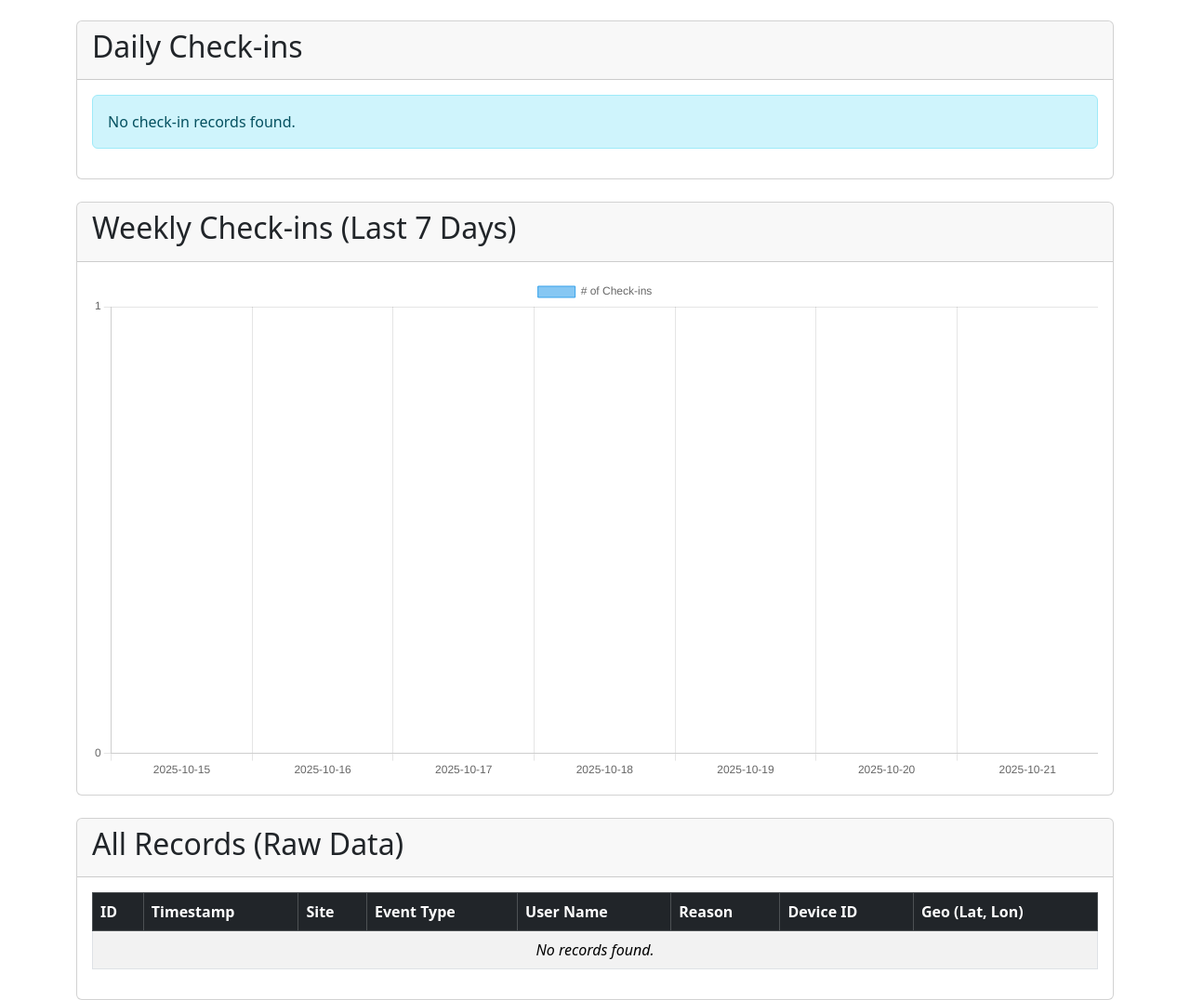
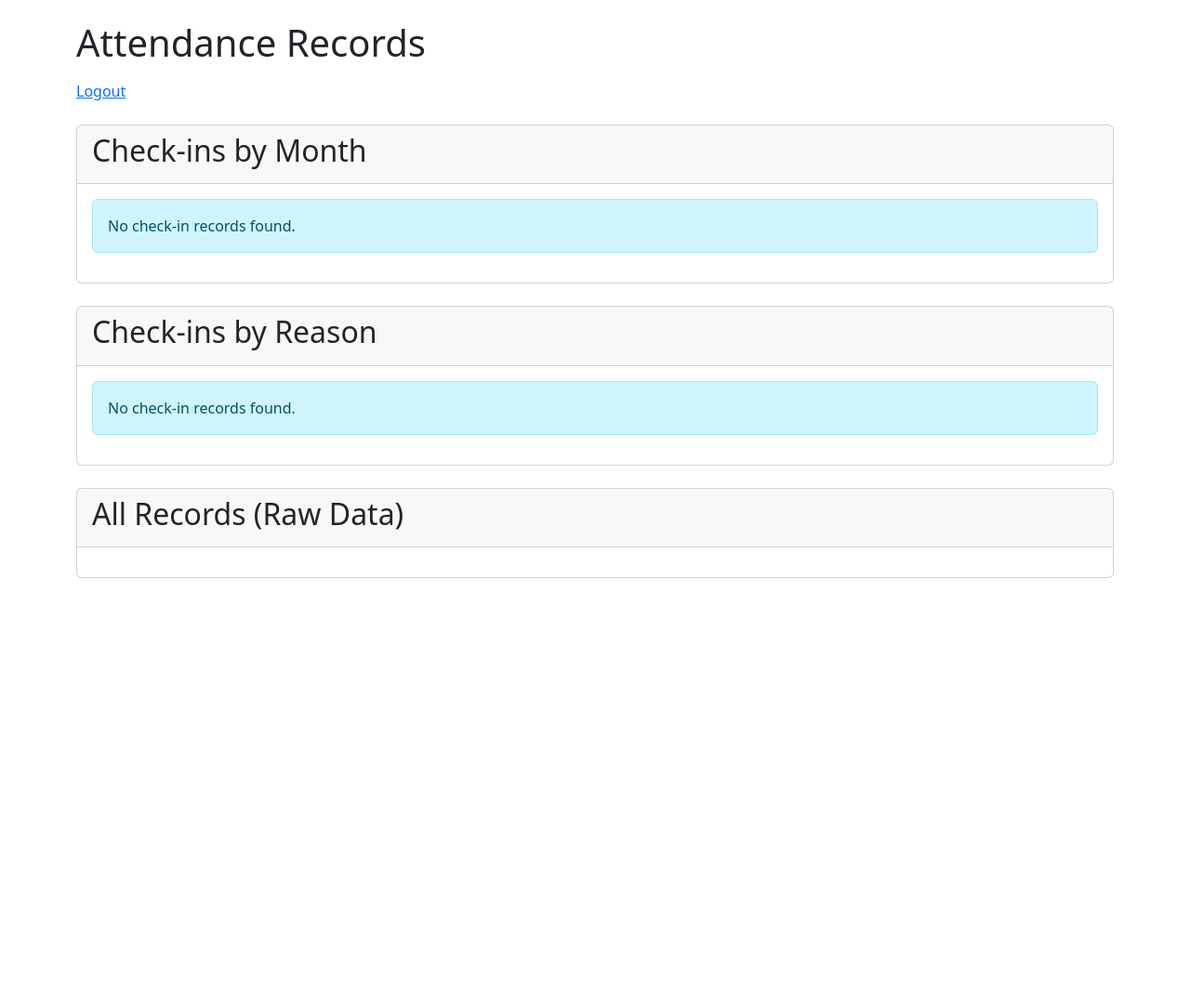
Before and after one commit to mosacko/greensboro-checkin, a FastAPI app: template app/templates/admin.html in a window 1280 px wide. Shown: the part 58-1134 px from the top of the page at 93% size. After the commit the page ends 680 px from the top, so only its background shows below. Run offline with FastAPI, Linux system fonts and the light colour scheme; the template is opened without the code that fills it, so the values that code supplies are empty.

Commit message:
feat: Update admin dashboard with monthly and reason groupings

```diff
--- a/app/main.py
+++ b/app/main.py
@@ -205,101 +205,86 @@ def admin_logout(response: Response):
 
 # Inside app/main.py
 
-@app.get("/admin", response_class=HTMLResponse)
+app.get("/admin", response_class=HTMLResponse)
 def admin_dashboard(request: Request, db: Session = Depends(get_db)):
-    """Shows the main admin dashboard with attendance records grouped by date."""
+    """Shows the main admin dashboard with attendance records grouped by month and reason."""
 
     if request.cookies.get("admin_auth") != "super_secret_token":
         return RedirectResponse(url="/admin/login")
 
     # Fetch all valid check-in records, most recent first
-    all_records = db.query(Attendance)\
-                    .filter(Attendance.event_type == "check_in", Attendance.is_valid == True)\
-                    .order_by(Attendance.timestamp_utc.desc())\
-                    .all()
+    all_records_raw = db.query(Attendance)\
+                        .filter(Attendance.event_type == "check_in", Attendance.is_valid == True)\
+                        .order_by(Attendance.timestamp_utc.desc())\
+                        .all()
 
-    # --- Format Timestamps for Display ---
+    # --- Format Timestamps and Prepare Data ---
     try:
         est_zone = ZoneInfo("America/New_York")
     except Exception:
-        est_zone = timezone.utc # Fallback to UTC if zoneinfo fails
+        est_zone = timezone.utc
         print("WARNING: Could not load America/New_York timezone. Falling back to UTC.")
 
     formatted_records = []
+    records_by_month = defaultdict(list)
+    records_by_reason = defaultdict(list)
 
-    for rec in all_records:
+    for rec in all_records_raw:
+        # Format timestamp
         if rec.timestamp_utc:
-            # Convert UTC time to EST/EDT
             timestamp_est = rec.timestamp_utc.astimezone(est_zone)
-            # Create a formatted string
-            est_str = timestamp_est.strftime('%Y-%m-%d %H:%M:%S %Z') # Includes timezone abbr (EST/EDT)
+            est_str = timestamp_est.strftime('%Y-%m-%d %H:%M:%S %Z')
+            month_key = timestamp_est.strftime('%Y-%m') # Key for month grouping (e.g., "2025-10")
+            record_date = timestamp_est.date() # Get date object for sorting later if needed
         else:
             est_str = 'N/A'
+            month_key = "Unknown Month"
+            record_date = None # Cannot determine date
 
-        # Create a dictionary or object copy to avoid modifying the original SQLAlchemy object
+        # Create dictionary for easier template access
         formatted_rec = {
             "id": rec.id,
-            "timestamp_utc": rec.timestamp_utc, # Keep original UTC if needed elsewhere
-            "timestamp_display": est_str,      # Add the formatted string
+            "timestamp_utc": rec.timestamp_utc,
+            "timestamp_display": est_str,
             "site": rec.site,
             "event_type": rec.event_type,
             "user_name": rec.user_name,
+            "visit_reason": rec.visit_reason,
             "device_local_id": rec.device_local_id,
             "geo_lat": rec.geo_lat,
             "geo_lon": rec.geo_lon,
-            "visit_reason": rec.visit_reason,
-            "local_date": rec.local_date, # Add local date
-            # Add other fields if your template uses them
+            "date_obj": record_date # Store date object if needed
         }
         formatted_records.append(formatted_rec)
+
+        # --- Group by Month ---
+        records_by_month[month_key].append(formatted_rec)
+
+        # --- Group by Reason ---
+        reason_key = rec.visit_reason if rec.visit_reason else "N/A" # Group None/empty as "N/A"
+        records_by_reason[reason_key].append(formatted_rec)
+
+    # Sort month keys (most recent first)
+    sorted_months = sorted([m for m in records_by_month.keys() if m != "Unknown Month"], reverse=True)
+    if "Unknown Month" in records_by_month:
+        sorted_months.append("Unknown Month")
+
+    # Sort reason keys (alphabetical, N/A last?)
+    sorted_reasons = sorted([r for r in records_by_reason.keys() if r != "N/A"])
+    if "N/A" in records_by_reason:
+        sorted_reasons.append("N/A")
     # ------------------------------------
-
-    # --- Group records by date ---
-    records_by_date = defaultdict(list)
-    # Iterate over the list of dictionaries now
-    for formatted_rec in formatted_records:  # <--- CHANGE HERE
-        # Get the date string from the dictionary
-        record_date_str = formatted_rec.get("local_date")
-        if not record_date_str and formatted_rec.get("timestamp_utc"):
-            try:
-                # Use UTC timestamp if local_date is missing in dict
-                 record_date_str = formatted_rec["timestamp_utc"].strftime('%Y-%m-%d')
-            except Exception:
-                 record_date_str = None # Handle potential errors
-
-        if record_date_str:
-            try:
-                record_date = date.fromisoformat(record_date_str)
-                # Append the dictionary to the list for that date
-                records_by_date[record_date].append(formatted_rec) # <--- CHANGE HERE
-            except (ValueError, TypeError): # Handle invalid date formats or None
-                records_by_date["Invalid Date"].append(formatted_rec) # <--- CHANGE HERE
-        else:
-             records_by_date["Invalid Date"].append(formatted_rec) # Handle missing date info
-
-    sorted_dates = sorted([d for d in records_by_date.keys() if isinstance(d, date)], reverse=True)
-    # Handle "Invalid Date" key if present
-    if "Invalid Date" in records_by_date:
-        sorted_dates.append("Invalid Date")
-    # -----------------------------
-
-    # --- Logging (keep for now) ---
-    print(f"--- /admin ---")
-    if all_records:
-        print(f"Total records fetched: {len(all_records)}")
-        print(f"Data grouped into {len(sorted_dates)} dates.")
-    else:
-        print("No records found in database.")
-    # -----------------------------
 
     return templates.TemplateResponse(
         "admin.html",
         {
             "request": request,
-            # Pass the grouped data and sorted dates to the template
-            "records_by_date": records_by_date,
-            "sorted_dates": sorted_dates,
-            "all_records": formatted_records
+            "records_by_month": records_by_month,
+            "sorted_months": sorted_months,
+            "records_by_reason": records_by_reason,
+            "sorted_reasons": sorted_reasons,
+            "all_records": formatted_records,
+            "datetime": datetime # <-- ADD THIS TO PASS DATETIME OBJECT
         }
     )
 # -------------------------------------------------------------
--- a/app/templates/admin.html
+++ b/app/templates/admin.html
@@ -3,47 +3,50 @@
 {% block title %}Admin Dashboard{% endblock %}
 
 {% block content %}
-    {# --- CARD 1: Accordion --- #}
+    <h1 class="mb-3">Attendance Records</h1>
+    <div class="logout mb-4"><a href="/admin/logout">Logout</a></div>
+
+    {# --- CARD 1: Monthly Accordion --- #}
     <div class="card mb-4">
         <div class="card-header">
-            <h2>Daily Check-ins</h2>
+            <h2>Check-ins by Month</h2>
         </div>
         <div class="card-body">
-            {# --- ACCORDION START --- #}
-            <div class="accordion" id="attendanceAccordion">
-
-                {% if sorted_dates %}
-                    {% for record_date in sorted_dates %}
-                        {% set records_for_day = records_by_date[record_date] %}
-                        {% set date_str = record_date.strftime('%Y-%m-%d') %}
-                        {% set accordion_id = "collapse-" + date_str.replace('-', '') %}
-                        {% set header_id = "heading-" + date_str.replace('-', '') %}
+            <div class="accordion" id="monthlyAccordion">
+                {% if sorted_months %}
+                    {% for month_key in sorted_months %}
+                        {% set records_for_month = records_by_month[month_key] %}
+                        {% set accordion_id = "collapse-month-" + month_key.replace('-', '') %}
+                        {% set header_id = "heading-month-" + month_key.replace('-', '') %}
+                        {# Format month key for display (e.g., "October 2025") #}
+                        {% set display_month = month_key %}
+                        {% if month_key != "Unknown Month" %}
+                            {% set temp_date = datetime.strptime(month_key + '-01', '%Y-%m-%d') %}
+                            {% set display_month = temp_date.strftime('%B %Y') %}
+                        {% endif %}
 
                         <div class="accordion-item">
                             <h2 class="accordion-header" id="{{ header_id }}">
                                 <button class="accordion-button {% if loop.index > 1 %}collapsed{% endif %}"
-                                        type="button"
-                                        data-bs-toggle="collapse"
-                                        data-bs-target="#{{ accordion_id }}"
-                                        aria-expanded="{{ 'true' if loop.first else 'false' }}"
-                                        aria-controls="{{ accordion_id }}">
-                                    {{ record_date.strftime('%A, %B %d, %Y') }} - ({{ records_for_day | length }} Check-ins)
+                                        type="button" data-bs-toggle="collapse" data-bs-target="#{{ accordion_id }}"
+                                        aria-expanded="{{ 'true' if loop.first else 'false' }}" aria-controls="{{ accordion_id }}">
+                                    {{ display_month }} - ({{ records_for_month | length }} Check-ins)
                                 </button>
                             </h2>
-                            <div id="{{ accordion_id }}"
-                                 class="accordion-collapse collapse {% if loop.first %}show{% endif %}"
-                                 aria-labelledby="{{ header_id }}"
-                                 data-bs-parent="#attendanceAccordion">
+                            <div id="{{ accordion_id }}" class="accordion-collapse collapse {% if loop.first %}show{% endif %}"
+                                 aria-labelledby="{{ header_id }}" data-bs-parent="#monthlyAccordion">
                                 <div class="accordion-body">
                                     <ul class="list-group">
-                                        {% for rec in records_for_day %}
+                                        {# Sort records within the month by date/time? Optional. #}
+                                        {% for rec in records_for_month | sort(attribute='timestamp_utc', reverse=true) %}
                                         <li class="list-group-item d-flex justify-content-between align-items-center">
                                             <span>
                                                 <strong>{{ rec.user_name or 'Unknown User' }}</strong>
                                                 <small class="text-muted ms-2">({{ rec.site | title }})</small>
+                                                <small class="text-muted ms-2 fst-italic">[{{ rec.visit_reason or 'N/A' }}]</small>
                                             </span>
                                             <span class="badge bg-secondary rounded-pill">
-                                                {{ rec.timestamp_display }}
+                                                {{ rec.timestamp_display }} {# Already formatted #}
                                             </span>
                                         </li>
                                         {% endfor %}
@@ -53,75 +56,88 @@
                         </div>
                     {% endfor %}
                 {% else %}
-                    <div class="alert alert-info" role="alert">
-                        No check-in records found.
-                    </div>
+                    <div class="alert alert-info" role="alert">No check-in records found.</div>
                 {% endif %}
             </div>
-            {# --- ACCORDION END --- #}
         </div>
     </div>
     {# --- END CARD 1 --- #}
 
-
-    {# --- CARD 2: Chart --- #}
+    {# --- CARD 2: Reason Accordion --- #}
     <div class="card mb-4">
         <div class="card-header">
-            <h2>Weekly Check-ins (Last 7 Days)</h2>
+            <h2>Check-ins by Reason</h2>
+        </div>
+        <div class="card-body">
+            <div class="accordion" id="reasonAccordion">
+                 {% if sorted_reasons %}
+                    {% for reason_key in sorted_reasons %}
+                        {% set records_for_reason = records_by_reason[reason_key] %}
+                        {% set accordion_id = "collapse-reason-" + loop.index|string %}
+                        {% set header_id = "heading-reason-" + loop.index|string %}
+
+                        <div class="accordion-item">
+                            <h2 class="accordion-header" id="{{ header_id }}">
+                                <button class="accordion-button collapsed" {# Start all collapsed #}
+                                        type="button" data-bs-toggle="collapse" data-bs-target="#{{ accordion_id }}"
+                                        aria-expanded="false" aria-controls="{{ accordion_id }}">
+                                    {{ reason_key }} - ({{ records_for_reason | length }} Check-ins)
+                                </button>
+                            </h2>
+                            <div id="{{ accordion_id }}" class="accordion-collapse collapse"
+                                 aria-labelledby="{{ header_id }}" data-bs-parent="#reasonAccordion">
+                                <div class="accordion-body">
+                                    <ul class="list-group">
+                                        {% for rec in records_for_reason | sort(attribute='timestamp_utc', reverse=true) %}
+                                        <li class="list-group-item d-flex justify-content-between align-items-center">
+                                            <span>
+                                                <strong>{{ rec.user_name or 'Unknown User' }}</strong>
+                                                <small class="text-muted ms-2">({{ rec.site | title }})</small>
+                                            </span>
+                                            <span class="badge bg-secondary rounded-pill">
+                                                {{ rec.timestamp_display }} {# Already formatted #}
+                                            </span>
+                                        </li>
+                                        {% endfor %}
+                                    </ul>
+                                </div>
+                            </div>
+                        </div>
+                    {% endfor %}
+                {% else %}
+                     <div class="alert alert-info" role="alert">No check-in records found.</div>
+                {% endif %}
+            </div>
+        </div>
+    </div>
+    {# --- END CARD 2 --- #}
+
+
+    {# --- CARD 3: Chart (Commented Out) --- #}
+    {#
+    <div class="card mb-4">
+        <div class="card-header">
+            <h2>Daily Check-ins (Last 7 Days)</h2>
         </div>
         <div class="card-body">
             <canvas id="dailyCheckinsChart"></canvas>
         </div>
     </div>
-    {# --- END CARD 2 --- #}
+    #}
+    {# --- END CARD 3 --- #}
 
-    {# --- All Records Table --- #}
+    {# --- CARD 4: All Records Table (Keep as is) --- #}
     <div class="card">
         <div class="card-header">
              <h2>All Records (Raw Data)</h2>
         </div>
         <div class="card-body">
              <div class="table-responsive">
-                <table class="table table-striped table-hover table-bordered">
-                    <thead class="table-dark">
-                        <tr>
-                            <th>ID</th>
-                            <th>Timestamp</th>
-                            <th>Site</th>
-                            <th>Event Type</th>
-                            <th>User Name</th>
-                            <th>Reason</th>
-                            <th>Device ID</th>
-                            <th>Geo (Lat, Lon)</th>
-                        </tr>
-                    </thead>
-                    <tbody>
-                        {% for rec in all_records %}
-                        <tr>
-                            <td>{{ rec.id }}</td>
-                            <td>{{ rec.timestamp_display }}</td>
-                            <td>{{ rec.site | title }}</td>
-                            <td>{{ rec.event_type }}</td>
-                            <td>{{ rec.user_name or 'N/A' }}</td>
-                            <td>{{ rec.visit_reason or 'Not Found' }}</td>
-                            <td>{{ rec.device_local_id or 'N/A' }}</td>
-                            <td>
-                                {% if rec.geo_lat and rec.geo_lon %}
-                                    {{ "%.4f"|format(rec.geo_lat) }}, {{ "%.4f"|format(rec.geo_lon) }}
-                                {% else %} N/A {% endif %}
-                            </td>
-                        </tr>
-                        {% else %}
-                        <tr>
-                            <td colspan="8" class="text-center fst-italic">No records found.</td>
-                        </tr>
-                        {% endfor %}
-                    </tbody>
-                </table>
+                {# ... Your existing table for all_records ... #}
              </div>
         </div>
     </div>
-    {# --- END All Records Card --- #}
+    {# --- END CARD 4 --- #}
 
     {# --- Part 2: JavaScript Logic --- #}
     <script src="https://cdn.jsdelivr.net/npm/chart.js"></script>
```
